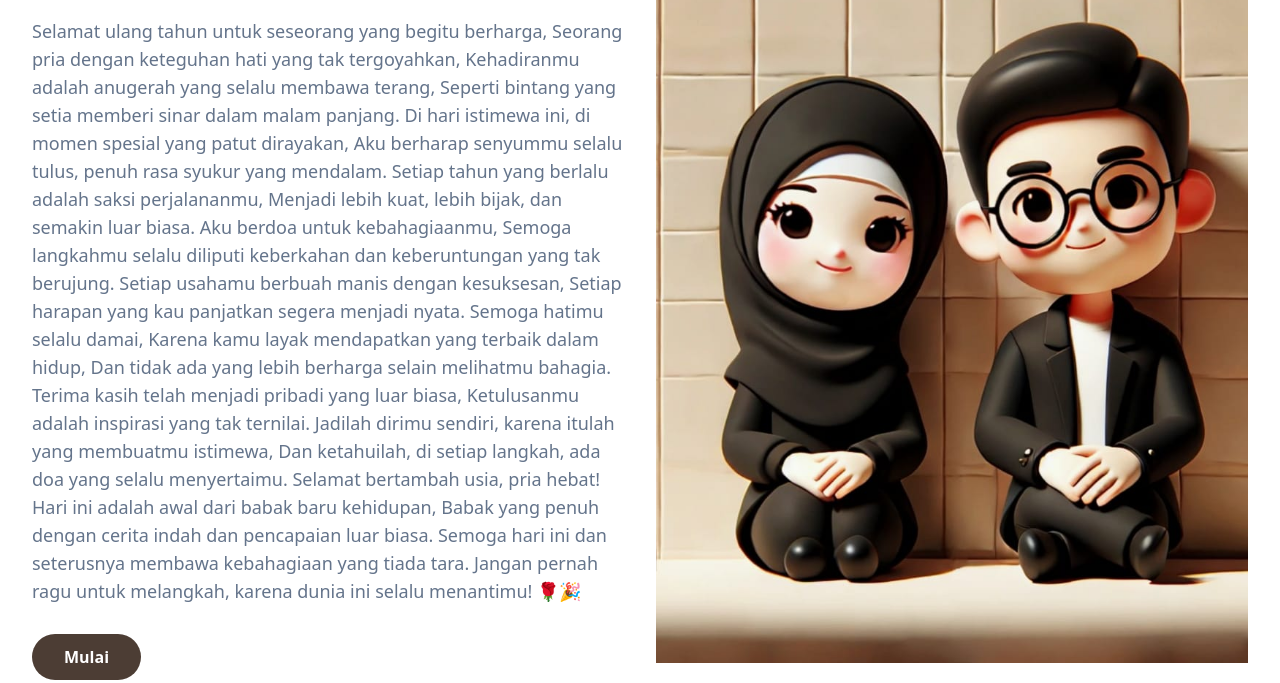
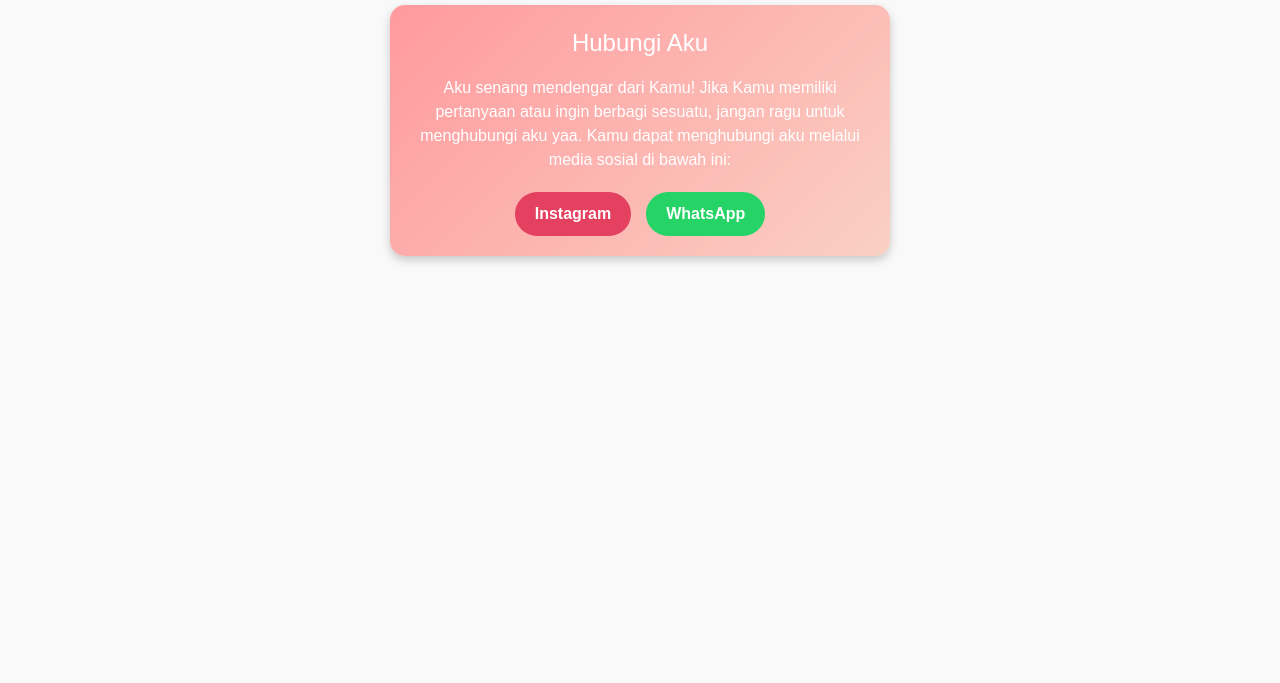
Before and after one commit to akuuuajaa/HBD-OJAN, a website: page contact.html in a window 1280 px wide. Shown: the part 270-953 px from the top of the page. After the commit the page ends 800 px from the top, so only its background shows below. Drawn offline with nearby package versions, Linux system fonts and the light colour scheme.

Commit message:
contact.html

```diff
--- a/contact.html
+++ b/contact.html
@@ -4,12 +4,117 @@
     <meta charset="UTF-8">
     <meta http-equiv="X-UA-Compatible" content="IE=edge">
     <meta name="viewport" content="width=device-width, initial-scale=1.0">
-    <link href='https://unpkg.com/boxicons@2.1.2/css/boxicons.min.css' rel='stylesheet'>
+    <link href="https://unpkg.com/boxicons@2.1.2/css/boxicons.min.css" rel="stylesheet">
     <link rel="stylesheet" href="css/output.css">
-    <title>About</title>
+    <title>Contact</title>
+    <style>
+        body {
+            font-family: Arial, sans-serif;
+            background-color: #f9f9f9;
+            display: flex;
+            justify-content: center;
+            align-items: center;
+            height: 100vh;
+            margin: 0;
+        }
+
+        .contact-container {
+            text-align: center;
+            background: linear-gradient(135deg, #ff9a9e, #fad0c4);
+            border-radius: 15px;
+            padding: 20px;
+            box-shadow: 0 4px 10px rgba(0, 0, 0, 0.2);
+            max-width: 500px;
+            width: 90%;
+        }
+
+        .contact-container h1 {
+            color: #fff;
+            font-size: 24px;
+            margin-bottom: 15px;
+        }
+
+        .contact-container p {
+            color: #fff;
+            font-size: 16px;
+            margin-bottom: 20px;
+        }
+
+        .contact-links {
+            display: flex;
+            justify-content: center;
+            gap: 15px;
+            flex-wrap: wrap;
+        }
+
+        .contact-links a {
+            text-decoration: none;
+            color: white;
+            font-weight: bold;
+            font-size: 16px;
+            padding: 10px 20px;
+            border-radius: 50px;
+            transition: all 0.3s ease;
+        }
+
+        .contact-links a.instagram {
+            background-color: #E4405F;
+        }
+
+        .contact-links a.instagram:hover {
+            background-color: #c63752;
+        }
+
+        .contact-links a.whatsapp {
+            background-color: #25D366;
+        }
+
+        .contact-links a.whatsapp:hover {
+            background-color: #1ebc57;
+        }
+
+        /* Media Queries for responsiveness */
+        @media (max-width: 768px) {
+            .contact-container {
+                padding: 15px;
+            }
+
+            .contact-container h1 {
+                font-size: 20px;
+            }
+
+            .contact-container p {
+                font-size: 14px;
+            }
+
+            .contact-links a {
+                font-size: 14px;
+                padding: 8px 16px;
+            }
+        }
+
+        @media (max-width: 480px) {
+            .contact-container {
+                padding: 10px;
+            }
+
+            .contact-container h1 {
+                font-size: 18px;
+            }
+
+            .contact-container p {
+                font-size: 12px;
+            }
+
+            .contact-links a {
+                font-size: 12px;
+                padding: 6px 12px;
+            }
+        }
+    </style>
 </head>
-<body>
-        <!-- NAVBARR -->
+<body class="overflow-x-hidden">
+    <!-- NAVBAR -->
     <header class="bg-transparent absolute top-0 left-0 w-full flex items-center z-10">
         <div class="container">
             <div class="flex items-center justify-between relative">
@@ -28,11 +133,9 @@
                             <li class="group">
                                 <a href="index.html" class="text-base text-black py-10 mx-8 flex group-hover:text-brown2 md:py-2">Home</a>
                             </li>
-
                             <li class="group">
-                                    <a href="about.html" class="text-base text-brown2 py-10 mx-8 flex group-hover:text-brown2 md:py-2">About Us</a>
+                                <a href="about.html" class="text-base text-black py-10 mx-8 flex group-hover:text-brown2 md:py-2">About Us</a>
                             </li>
-
                             <li class="group">
                                 <a href="contact.html" class="text-base text-black py-10 mx-8 flex group-hover:text-brown2 md:py-2">Contact</a>
                             </li>
@@ -43,60 +146,15 @@
         </div>
     </header>
 
-        <!-- HERO -->
-        <section id="hero" class="pt-28 md:pt-36 relative">
-            <div class="container">
-                <div class="flex flex-wrap">
-                    <div class="w-full px-4 md:w-1/2 mb-5 md:hidden">
-                        <div class="">
-                            <img id="imghero" src="img/we3.jpg" alt="" class="max-w-full mx-auto">
+    <!-- CONTACT SECTION -->
+    <div class="contact-container">
+        <h1>Hubungi Aku</h1>
+        <p>Aku senang mendengar dari Kamu! Jika Kamu memiliki pertanyaan atau ingin berbagi sesuatu, jangan ragu untuk menghubungi aku yaa. Kamu dapat menghubungi aku melalui media sosial di bawah ini:</p>
+        <div class="contact-links">
+            <a href="https://instagram.com/hywaaaaa_" target="_blank" class="instagram">Instagram</a>
+            <a href="https://wa.me/+6285694550652" target="_blank" class="whatsapp">WhatsApp</a>
         </div>
     </div>
-
-                    <div class="w-full self-center px-4 md:w-1/2">
-                        <h3 class="font-semibold text-orange text-lg md:text-xl">HALLO ojann 👋🏻, Selamat Ulang Tahun yaaa 🤩</h3>
-                        <h1 id="bannernama" class="text-brownPrimary font-bold text-4xl mt-1 md:text-5xl">Aku Saiyah Awaliyah  </h1>
-                        <h2 class="font-medium text-brown2 md:text-xl mb-5">Mengucapkan Semoga Panjang Umur Dan Sehat Selalu 🥳</h2>
-                        <p id="isipesan" class="font-medium text-slate-500 mb-10 leading-relaxed md:text-lg">Selamat ulang tahun untuk seseorang yang begitu berharga,
-                            Seorang pria dengan keteguhan hati yang tak tergoyahkan,
-                            Kehadiranmu adalah anugerah yang selalu membawa terang,
-                            Seperti bintang yang setia memberi sinar dalam malam panjang.
-
-                            Di hari istimewa ini, di momen spesial yang patut dirayakan,
-                            Aku berharap senyummu selalu tulus, penuh rasa syukur yang mendalam.
-                            Setiap tahun yang berlalu adalah saksi perjalananmu,
-                            Menjadi lebih kuat, lebih bijak, dan semakin luar biasa.
-
-                            Aku berdoa untuk kebahagiaanmu,
-                            Semoga langkahmu selalu diliputi keberkahan dan keberuntungan yang tak berujung.
-                            Setiap usahamu berbuah manis dengan kesuksesan,
-                            Setiap harapan yang kau panjatkan segera menjadi nyata.
-                            Semoga hatimu selalu damai,
-                            Karena kamu layak mendapatkan yang terbaik dalam hidup,
-                            Dan tidak ada yang lebih berharga selain melihatmu bahagia.
-
-                            Terima kasih telah menjadi pribadi yang luar biasa,
-                            Ketulusanmu adalah inspirasi yang tak ternilai.
-                            Jadilah dirimu sendiri, karena itulah yang membuatmu istimewa,
-                            Dan ketahuilah, di setiap langkah, ada doa yang selalu menyertaimu.
-
-                            Selamat bertambah usia, pria hebat!
-                            Hari ini adalah awal dari babak baru kehidupan,
-                            Babak yang penuh dengan cerita indah dan pencapaian luar biasa.
-                            Semoga hari ini dan seterusnya membawa kebahagiaan yang tiada tara.
-                            Jangan pernah ragu untuk melangkah, karena dunia ini selalu menantimu! 🌹🎉</p>
-
-                        <a href="index.html" class="text-base font-semibold text-white bg-brownPrimary py-3 px-8 rounded-full hover:shadow-lg hover:bg-orange">Mulai</a>
-                    </div>
-
-                    <div class="w-full px-4 md:w-1/2 mb-5">
-                        <div class="">
-                            <img id="imghero" src="img/we3.jpg" alt="" class="max-w-full mx-auto">
-                        </div>
-                    </div>
-                </div>
-            </div>
-        </section>
 
     <!-- SCRIPT -->
     <script src="js/script.js"></script>
```
Lines whose indentation alone changed are shown as unchanged.
